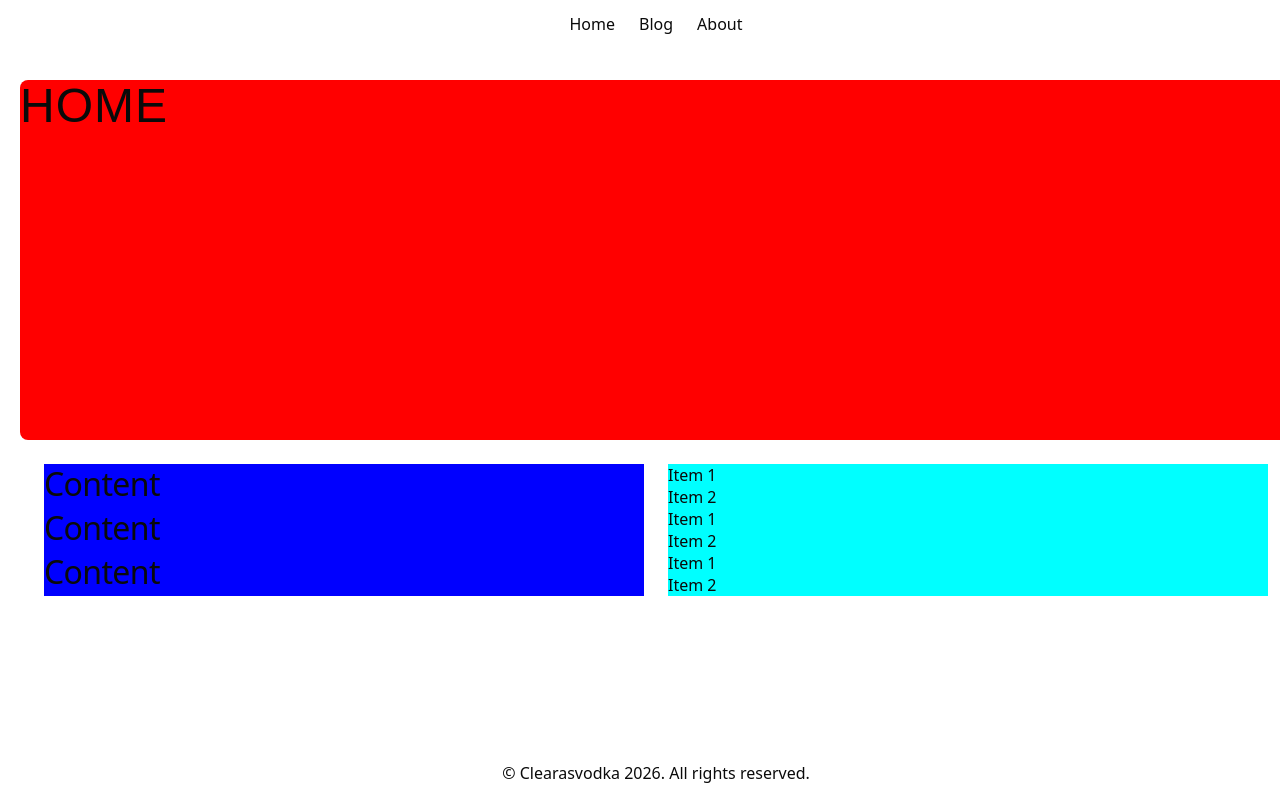
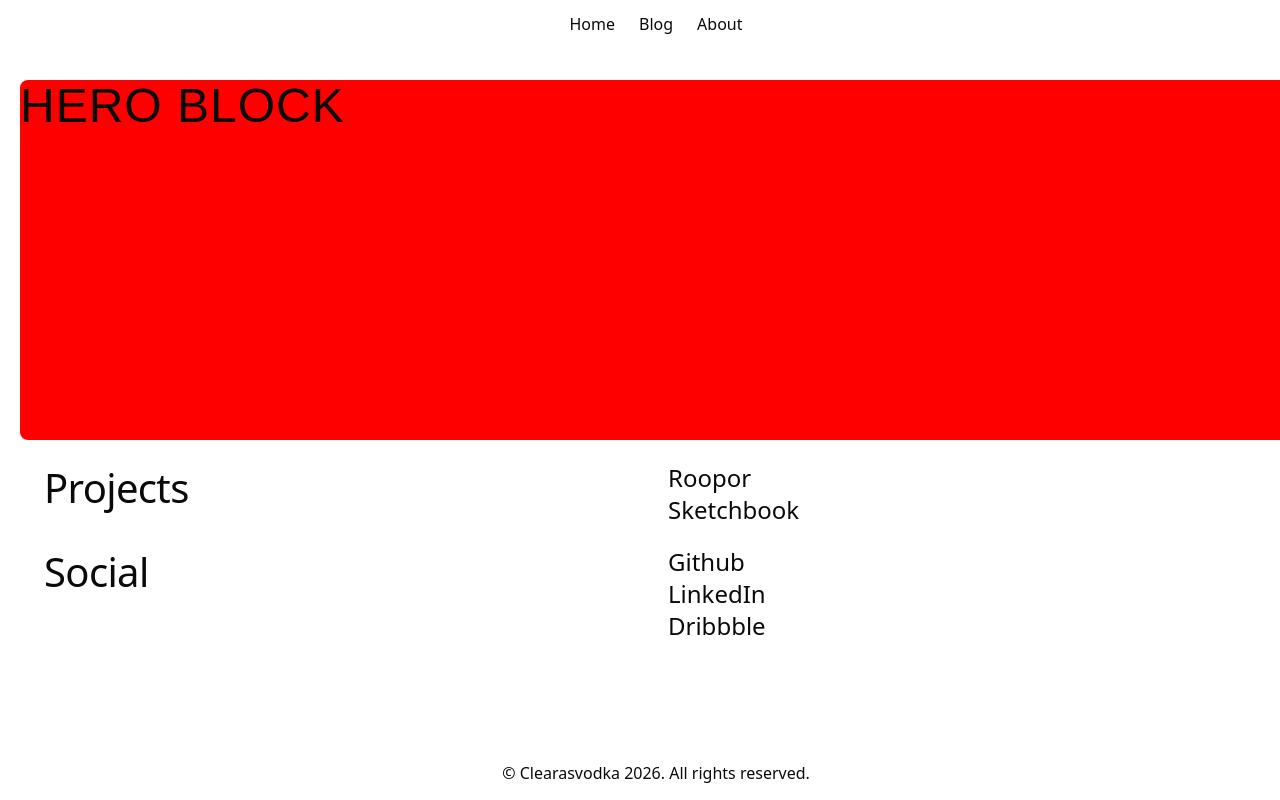
Before and after one commit to clearasvodka/clearasvodka.github.io, an Astro site: page / in a window 1280 px wide. Shown: the top 800 px of the page. Built offline with nearby package versions, Linux system fonts and the light colour scheme; Astro itself is replaced by a stand-in of ours; a web font is replaced by a local one.

Commit message:
Styles nad components

```diff
--- /dev/null
+++ b/src/components/HeroContainer.astro
@@ -0,0 +1,5 @@
+---
+
+---
+
+<div class="hero-block"><h1>Hero Block</h1></div>
--- a/src/pages/index.astro
+++ b/src/pages/index.astro
@@ -1,41 +1,46 @@
 ---
 import MainLayout from "../layouts/MainLayout.astro";
 import styles from "../styles/index.module.css";
+import HeroContainer from "../components/HeroContainer.astro";
 const pageTitle = "Home";
 ---
 
 <MainLayout pageTitle={pageTitle}>
   <div class={styles["main-container"]}>
     <div class={styles["hero-section"]}>
-      <h1>{pageTitle}</h1>
+      <HeroContainer />
     </div>
   </div>
   <div class={styles.content}>
     <div class={styles["content-title"]}>
-      <h2>Content</h2>
+      <h2>Projects</h2>
     </div>
     <div class={styles["content-items"]}>
       <ul>
-        <li>Item 1</li>
-        <li>Item 2</li>
+        <li><a href="https://www.roopor.com" target="_blank">Roopor</a></li>
+        <li>
+          <a href="https://sketch.clearasvodka.com" target="_blank"
+            >Sketchbook</a
+          >
+        </li>
       </ul>
     </div>
     <div class={styles["content-title"]}>
-      <h2>Content</h2>
+      <h2>Social</h2>
     </div>
     <div class={styles["content-items"]}>
       <ul>
-        <li>Item 1</li>
-        <li>Item 2</li>
-      </ul>
-    </div>
-    <div class={styles["content-title"]}>
-      <h2>Content</h2>
-    </div>
-    <div class={styles["content-items"]}>
-      <ul>
-        <li>Item 1</li>
-        <li>Item 2</li>
+        <li>
+          <a href="https://github.com/clearasvodka" target="_blank">Github</a>
+        </li>
+        <li>
+          <a href="https://www.linkedin.com/in/rost-oso" target="_blank"
+            >LinkedIn</a
+          >
+        </li>
+        <li>
+          <a href="https://dribbble.com/emelman" target="_blank">Dribbble</a>
+        </li>
       </ul>
     </div>
   </div>
--- a/src/styles/global.css
+++ b/src/styles/global.css
@@ -55,9 +55,9 @@ h1 {
 }
 
 h2 {
-  font-weight: 500;
-  font-size: 32px;
-  line-height: 40px;
+  font-weight: 400;
+  font-size: 40px;
+  line-height: 48px;
   letter-spacing: -0.64px;
 }
 
--- a/src/styles/index.module.css
+++ b/src/styles/index.module.css
@@ -16,14 +16,24 @@
   display: grid;
   grid-template-columns: subgrid;
   grid-column: 2/14;
+  gap: 24px;
 }
 
 .content-title {
   grid-column: span 6;
-  background-color: blue;
 }
 
 .content-items {
   grid-column: span 6;
-  background-color: aqua;
 }
+
+.content-items ul {
+  display: flex;
+  flex-direction: column;
+  gap: 4px;
+}
+
+.content-items li {
+  font-size: 24px;
+  line-height: 28px;
+}
```
